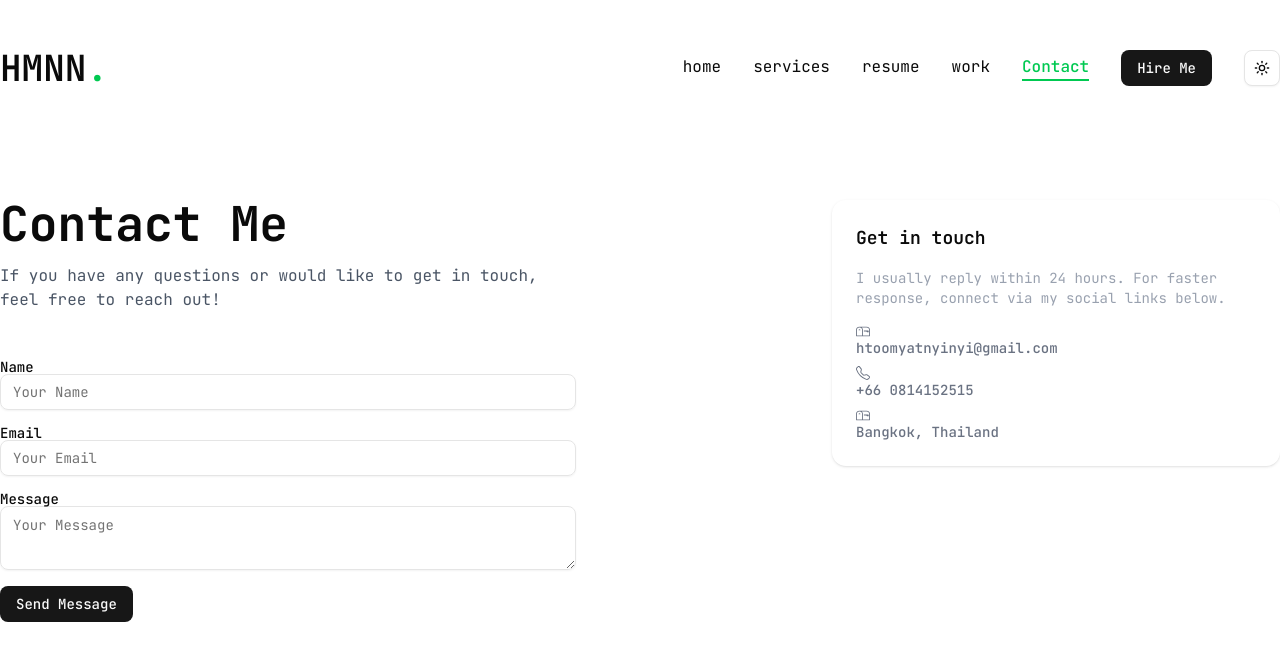
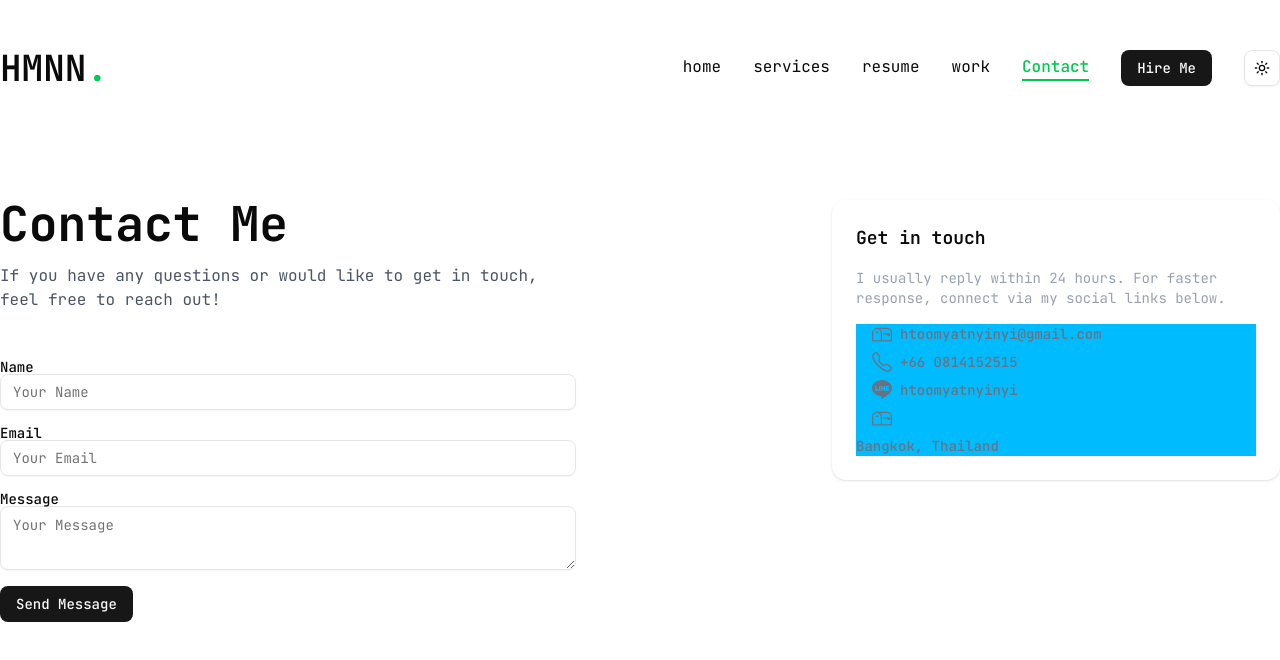
Before and after one commit to htoomyatnyinyi/nextjs_portfolio, a Next.js app: page /contact in a window 1280 px wide. Shown: the top 660 px of the page. Built offline with nearby package versions, Linux system fonts and the light colour scheme.

Commit message:
modify: make it simple and update some data

```diff
--- a/app/contact/page.tsx
+++ b/app/contact/page.tsx
@@ -1,6 +1,7 @@
 // import prisma from "@/lib/prisma";
-import { BsMailbox, BsTelephone } from "react-icons/bs";
+import { BsLine, BsMailbox, BsTelephone } from "react-icons/bs";
 import ContactForm from "./_components/ContactForm";
+import Link from "next/link";
 
 const Contact = async () => {
   // If you want to fetch data from DB:
@@ -31,20 +32,34 @@ const Contact = async () => {
                 I usually reply within 24 hours. For faster response, connect
                 via my social links below.
               </p>
-              <ul className="text-gray-500 space-y-2 text-sm">
-                <li>
-                  <BsMailbox />
-                  <span className="font-medium">htoomyatnyinyi@gmail.com</span>
-                </li>
-                <li>
-                  <BsTelephone />
-                  <span className="font-medium">+66 0814152515</span>
-                </li>
-                <li>
-                  <BsMailbox />
-                  <span className="font-medium">Bangkok, Thailand</span>
-                </li>
-              </ul>
+              <div className="text-gray-500 space-y-2 gap-6 bg-sky-400 text-sm">
+                <Link
+                  href="mailto:htoomyatnyinyi@gmail.com"
+                  className="flex items-center gap-2"
+                >
+                  <BsMailbox className="ml-4 text-xl" />
+                  <p className="font-medium">htoomyatnyinyi@gmail.com</p>
+                </Link>
+                <Link
+                  href="tel:+66 0814152515"
+                  className="flex items-center gap-2"
+                >
+                  <BsTelephone className="ml-4 text-xl" />
+                  <p className="font-medium">+66 0814152515</p>
+                </Link>
+                <Link
+                  href="https://line.me/ti/p/HR68FaB5UW"
+                  className="flex items-center gap-2"
+                >
+                  <BsLine className="ml-4 text-xl" />
+                  <p className="font-medium">htoomyatnyinyi</p>
+                </Link>
+                <BsMailbox className="ml-4 text-xl" />
+                <p className="font-medium">Bangkok, Thailand</p>
+                {/* <Link href="https://www.facebook.com/htoomyat.nyinyi.3">
+                  <p className="font-medium">Facebook</p>
+                </Link> */}
+              </div>
             </div>
           </div>
         </div>
--- a/app/layout.tsx
+++ b/app/layout.tsx
@@ -35,7 +35,7 @@ export default function RootLayout({
           disableTransitionOnChange
         >
           <Header />
-          <StairTransition />
+          {/* <StairTransition /> */}
           <PageTransition>{children}</PageTransition>
           <Analytics />
           <Toaster />
--- a/app/resume/page.tsx
+++ b/app/resume/page.tsx
@@ -1,4 +1,5 @@
 import { Tabs, TabsContent, TabsList, TabsTrigger } from "@/components/ui/tabs";
+import Link from "next/link";
 
 const PersonalInformation = [
   { label: "Name", value: "Htoo Myat Nyi Nyi" },
@@ -17,23 +18,30 @@ const Education = [
 ];
 
 const Skills = [
-  { name: "Next.js", level: "Expert" },
-  { name: "React", level: "Advanced" },
+  { name: "Next.js", level: "Advanced" },
+  { name: "React", level: "Expert" },
   { name: "Node.js", level: "Advanced" },
   { name: "Tailwind CSS", level: "Advanced" },
+  { name: "Shadcn UI", level: "Intermediate" },
   { name: "Prisma ORM", level: "Advanced" },
   { name: "RAW SQL", level: "Intermediate" },
-  { name: "ShadCN", level: "Intermediate" },
 ];
 
 const Projects = [
   {
-    title: "Portfolio Website",
-    description: "A personal portfolio built with Next.js and Tailwind CSS.",
+    title: "jobDiary - Job Application Tracker",
+    description:
+      "A web application for tracking job applications. It allows users to manage their job search process efficiently, including tracking applications, interviews, and follow-ups. (Please Note : When visit the jobdiary, you need to login with your github account to wait for a while to see all job list because i deployed it on free server on both backend and database so it may take some time to load the data)",
   },
   {
-    title: "E-commerce App",
-    description: "Full-stack e-commerce application with Prisma and Next.js.",
+    title: "E-commerce App (Frontend)",
+    description:
+      "An e-commerce web application that allows users to browse products, add them to a cart, and manage their orders.(Frontend part - Under development)",
+  },
+  {
+    title: "Node.js with Prisma ORM for E-commerce API",
+    description:
+      "A backend API for an e-commerce application built with Node.js and Prisma ORM. It provides endpoints for managing products, orders, and user authentication.",
   },
 ];
 
@@ -110,8 +118,13 @@ const Resume = () => {
                 key={index}
                 className="border-b last:border-none pb-4 hover: p-2 rounded-lg transition"
               >
-                <h3 className="text-lg font-semibold ">{project.title}</h3>
-                <p className="">{project.description}</p>
+                <Link href="/work">
+                  {/* <Link href={`/work/${project.title.toLowerCase().replace(/ /g, "-")}`}> */}
+                  <h3 className="text-lg font-semibold hover:underline ">
+                    {project.title}
+                  </h3>
+                  <p className="">{project.description}</p>
+                </Link>
               </div>
             ))}
           </TabsContent>
--- a/app/services/page.tsx
+++ b/app/services/page.tsx
@@ -6,28 +6,27 @@ const services = [
     title: "Frontend Development",
     description:
       "Responsive, SEO-friendly interfaces using Next.js, React, and Tailwind.",
-    tags: ["Next.js", "Tailwind", "ShadCN UI"],
+    tags: ["React, Next.js", "Tailwind", "ShadCN UI"],
   },
   {
-    icon: <Server className="w-8 h-8 text-blue-500" />,
+    icon: <Server className="w-8 h-8 text-green-500" />,
     title: "Backend Development",
-    description:
-      "Scalable APIs with Node.js and Prisma for efficient data handling.",
-    tags: ["Node.js", "Prisma", "REST API"],
+    description: "APIs with Node.js and Prisma for efficient data handling.",
+    tags: ["Node.js", "Prisma ORM", "REST API"],
   },
   {
-    icon: <Database className="w-8 h-8 text-purple-500" />,
+    icon: <Database className="w-8 h-8 text-green-500" />,
     title: "Database Design",
-    description:
-      "Robust schemas and optimized queries for high-performance apps.",
-    tags: ["Prisma ORM", "PostgreSQL", "SQL"],
+    description: "Basic schemas and queries for high-performance apps.",
+    tags: ["Prisma ORM", "PostgreSQL", "MySQL"],
   },
   {
-    icon: <Rocket className="w-8 h-8 text-pink-500" />,
+    icon: <Rocket className="w-8 h-8 text-green-500" />,
     title: "Deployment",
     description:
-      "Deploy and scale your apps on Vercel, AWS, or Docker environments.",
-    tags: ["Vercel", "Docker", "CI/CD"],
+      "Deploy and scale your apps on Vercel and Render, and setup Docker environments.",
+    tags: ["Vercel", "Render", "Docker"],
+    // tags: ["Vercel", "Docker", "AWS", "CI/CD"],
   },
 ];
 
--- a/app/work/page.tsx
+++ b/app/work/page.tsx
@@ -20,7 +20,7 @@ import { ChevronLeft, ChevronRight } from "lucide-react";
 const projects = [
   {
     num: "01",
-    category: "frontend",
+    category: "frontend (Achieved)",
     title: "jobDiary - Job Application Tracker",
     description:
       "A web application for tracking job applications. It allows users to manage their job search process efficiently, including tracking applications, interviews, and follow-ups. (Please Note : When visit the jobdiary, you need to login with your github account to wait for a while to see all job list because i deployed it on free server on both backend and database so it may take some time to load the data)",
@@ -39,8 +39,27 @@ const projects = [
   },
   {
     num: "02",
-    category: "frontend",
-    title: "Ecommerce",
+    category: "backend (Achieved)",
+    title: "jobDiaryServer - Backend API",
+    description:
+      "A backend API for the jobDiary application built with Node.js and Express. It provides endpoints for managing job applications, users, and authentication.",
+    stack: [
+      { name: "React" },
+      { name: "TailwindCSS" },
+      { name: "Redux Toolkit" },
+      { name: "RTK Query" },
+      { name: "TypeScript" },
+      { name: "Nodejs /Express" },
+      { name: "Raw SQL" },
+    ],
+    image: "/assets/diary_server.png",
+    live: "https://diary-server-u9na.onrender.com",
+    github: "https://github.com/htoomyatnyinyi/diary_server.git",
+  },
+  {
+    num: "03",
+    category: "frontend (under development)",
+    title: "Ecommerce App (Frontend)",
     description:
       "An e-commerce web application that allows users to browse products, add them to a cart, and manage their orders.(Frontend part - Under development)",
     stack: [
@@ -57,8 +76,8 @@ const projects = [
     github: "https://github.com/htoomyatnyinyi/ecommerce_client.git",
   },
   {
-    num: "03",
-    category: "backend",
+    num: "04",
+    category: "backend (under development)",
     title: "Nodejs With Prisma ORM for Ecommerce API",
     description:
       "A backend API for an e-commerce application built with Node.js and Prisma ORM. It provides endpoints for managing products, orders, and user authentication.",
@@ -98,8 +117,11 @@ const Work = () => {
               <div className="text-7xl md:text-8xl font-extrabold text-gray-100">
                 {project.num}
               </div>
+              <h2 className="text-xl md:text-2xl font-bold leading-tight text-white hover:text-green-500 transition-colors capitalize">
+                {project.category} Project
+              </h2>
               <h2 className="text-3xl md:text-4xl font-bold leading-tight text-white hover:text-green-500 transition-colors capitalize">
-                {project.category} Project
+                {project.title}
               </h2>
               <p className="text-gray-300 leading-relaxed">
                 {project.description}
--- a/components/Stats.tsx
+++ b/components/Stats.tsx
@@ -11,16 +11,16 @@ const stats = [
     text: "Completed projects",
   },
   {
-    num: 509,
+    num: 278,
     text: "Code committed",
   },
   {
     num: 4,
-    text: "Master Technologies",
+    text: "Technologies used",
   },
   {
-    num: 1,
-    text: "Services offered",
+    num: 2,
+    text: "Under development projects",
   },
 ];
 
--- a/components/navbar/Header.tsx
+++ b/components/navbar/Header.tsx
@@ -18,7 +18,7 @@ const Header = () => {
         <div className="hidden xl:flex items-center gap-8">
           <Nav />
           <Link href={"/contact"}>
-            <Button>Hire Me</Button>
+            <Button className="hover:scale-105">Hire Me</Button>
           </Link>
           <ModeToggle />
         </div>
```
Also changed, not shown: public/assets/diary_server.png (added).
